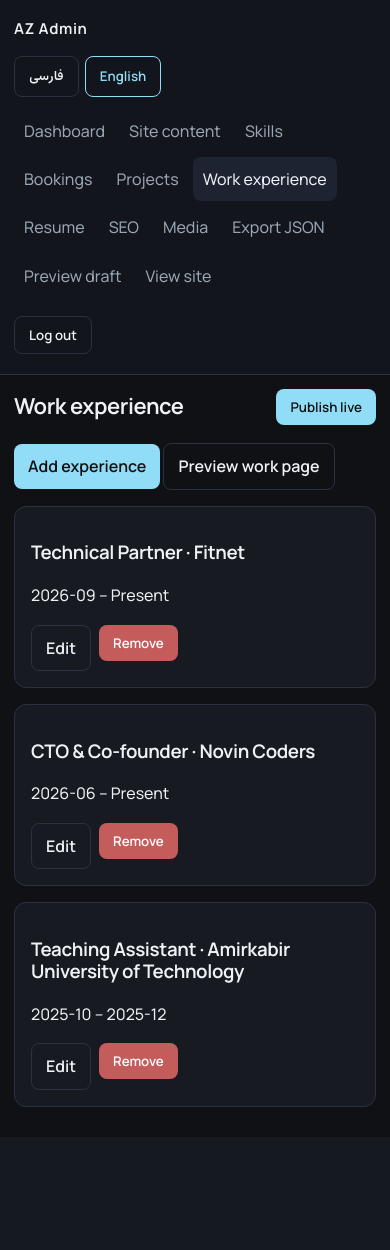
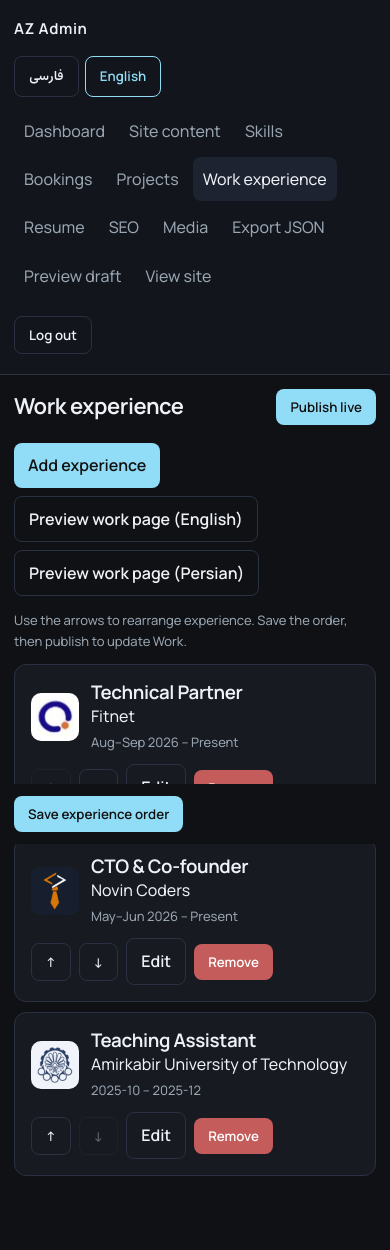
Before and after one commit to Amir-dev00/Portfolio, a Laravel app: page /admin/experience in a window 390 px wide. Before the commit the page ends 1107 px from the top, so only its background shows below. Run offline with Laravel 12, Linux system fonts and the light colour scheme; the visitor is signed in with stand-in values (Sample User, id 1); data comes from the database, SQL or seed files in the repository; some libraries are stand-ins or nearby versions.

Commit message:
Manage work experience order and autoplay mobile projects

```diff
--- a/cms/app/Http/Controllers/Admin/ExperienceController.php
+++ b/cms/app/Http/Controllers/Admin/ExperienceController.php
@@ -5,12 +5,15 @@ namespace App\Http\Controllers\Admin;
 use App\Http\Controllers\Controller;
 use App\Models\MediaAsset;
 use App\Models\SiteSetting;
+use App\Models\SiteState;
 use Illuminate\Http\RedirectResponse;
 use Illuminate\Http\Request;
+use Illuminate\Support\Collection;
 use Illuminate\Support\Facades\DB;
 use Illuminate\Support\Facades\Storage;
 use Illuminate\Support\Str;
 use Illuminate\Validation\Rule;
+use Illuminate\Validation\ValidationException;
 use Illuminate\View\View;
 use RuntimeException;
 use Throwable;
@@ -19,20 +22,58 @@ class ExperienceController extends Controller
 {
     public function index(): View
     {
+        $entries = $this->entries();
+        $logos = MediaAsset::query()->whereIn('id', $entries->map(fn (SiteSetting $entry) => $entry->value['logo_id'] ?? null)
+            ->filter()->unique()->values())->get()->keyBy('id');
+
+        return view('admin.experience.index', compact('entries', 'logos'));
+    }
+
+    public function reorder(Request $request): RedirectResponse
+    {
+        $data = $request->validate([
+            'order' => ['required', 'array', 'list'],
+            'order.*' => ['required', 'string', 'distinct'],
+        ]);
+
+        DB::transaction(function () use ($data) {
+            SiteState::query()->lockForUpdate()->findOrFail(SiteState::current()->id);
+            $entries = $this->entries();
+            $ids = $entries->keys()->all();
+            $order = $data['order'];
+
+            if (array_diff($order, $ids) || array_diff($ids, $order)) {
+                throw ValidationException::withMessages(['order' => __('The experience list changed. Refresh and try again.')]);
+            }
+            if ($order === $ids) {
+                return;
+            }
+
+            foreach ($order as $position => $id) {
+                $entry = $entries->get($id);
+                $entry->value = array_replace($entry->value, ['sort_order' => $position]);
+                $entry->save();
+            }
+        });
+
+        return redirect()->route('admin.experience.index')->with('status', __('Experience order saved as draft. Publish live to update the site.'));
+    }
+
+    /** @return Collection<string, SiteSetting> */
+    private function entries(): Collection
+    {
         $entries = SiteSetting::query()->where('key', 'like', SiteSetting::EXPERIENCE_PREFIX.'%')
-            ->get()->keyBy('key');
+            ->get()->keyBy(fn (SiteSetting $entry) => substr($entry->key, strlen(SiteSetting::EXPERIENCE_PREFIX)));
         foreach (config('work-experience', []) as $id => $value) {
-            $key = SiteSetting::EXPERIENCE_PREFIX.$id;
-            if (! $entries->has($key) && ! $entries->contains(fn (SiteSetting $entry) => strcasecmp(rtrim($entry->value['website'] ?? '', '/'), rtrim($value['website'], '/')) === 0)) {
-                $entries->put($key, new SiteSetting(['key' => $key, 'value' => $value]));
+            if (! $entries->has($id) && ! $entries->contains(fn (SiteSetting $entry) => strcasecmp(rtrim($entry->value['website'] ?? '', '/'), rtrim($value['website'], '/')) === 0)) {
+                $entries->put($id, new SiteSetting(['key' => SiteSetting::EXPERIENCE_PREFIX.$id, 'value' => $value]));
             }
         }
-        $entries = $entries->reject(fn (SiteSetting $entry) => ! empty($entry->value['removed'])
-            || $entry->key === SiteSetting::EXPERIENCE_PREFIX.'medpip'
+
+        return $entries->reject(fn (SiteSetting $entry, string $id) => ! empty($entry->value['removed'])
+            || $id === 'medpip'
             || SiteSetting::isRemovedEmployer($entry->value))
-            ->sortByDesc(fn (SiteSetting $entry) => $entry->value['start_month']);
-
-        return view('admin.experience.index', compact('entries'));
+            ->sort(fn (SiteSetting $first, SiteSetting $second) => SiteSetting::compareExperience($first->value, $second->value));
     }
 
     public function create(): View
@@ -57,6 +98,8 @@ class ExperienceController extends Controller
 
     public function destroy(string $experience): RedirectResponse
     {
+        DB::transaction(function () use ($experience) {
+            SiteState::query()->lockForUpdate()->findOrFail(SiteState::current()->id);
             $entry = $this->find($experience);
             if (array_key_exists($experience, config('work-experience', []))) {
                 $entry->value = ['removed' => true];
@@ -64,6 +107,7 @@ class ExperienceController extends Controller
             } else {
                 $entry->delete();
             }
+        });
 
         return redirect()->route('admin.experience.index')->with('status', __('Experience removed from draft. Publish live to update the site.'));
     }
@@ -122,7 +166,14 @@ class ExperienceController extends Controller
 
         try {
             DB::transaction(function () use ($entry, $data, $file, $removeLogo, &$path) {
-                $record = $entry->exists ? SiteSetting::query()->lockForUpdate()->findOrFail($entry->id) : $entry;
+                SiteState::query()->lockForUpdate()->findOrFail(SiteState::current()->id);
+                $record = SiteSetting::query()->where('key', $entry->key)->lockForUpdate()->first();
+                abort_if($entry->exists && ! $record, 404);
+                $record ??= $entry;
+                abort_if(! empty($record->value['removed']), 404);
+                if (isset($record->value['sort_order'])) {
+                    $data['sort_order'] = $record->value['sort_order'];
+                }
                 $data['logo_id'] = $removeLogo ? null : ($record->value['logo_id'] ?? null);
                 if (! $removeLogo && ! $file && ! empty($record->value['logo_path'])) {
                     $data['logo_path'] = $record->value['logo_path'];
--- a/cms/app/Models/SiteSetting.php
+++ b/cms/app/Models/SiteSetting.php
@@ -20,6 +20,12 @@ class SiteSetting extends Model
 
     protected $fillable = ['key', 'value'];
 
+    public static function compareExperience(array $first, array $second): int
+    {
+        return (($first['sort_order'] ?? PHP_INT_MAX) <=> ($second['sort_order'] ?? PHP_INT_MAX))
+            ?: strcmp($second['start_month'] ?? '', $first['start_month'] ?? '');
+    }
+
     public static function isRemovedEmployer(array $entry): bool
     {
         $host = strtolower((string) parse_url($entry['website'] ?? '', PHP_URL_HOST));
--- a/cms/app/Services/PortfolioContent.php
+++ b/cms/app/Services/PortfolioContent.php
@@ -16,7 +16,7 @@ class PortfolioContent
         if ($payload === null) {
             $payload = $this->publications->buildDraftPayload((bool) $preview);
             if (! $preview) {
-                unset($payload['experience']);
+                unset($payload['experience'], $payload['managed_bundled_experience']);
             }
         }
 
@@ -32,7 +32,7 @@ class PortfolioContent
         }
         $payload['experience'] = collect($experience)
             ->reject(SiteSetting::isRemovedEmployer(...))
-            ->sortByDesc('start_month')
+            ->sort(SiteSetting::compareExperience(...))
             ->map(static function (array $entry): array {
                 foreach (['company_fa', 'role_fa', 'description_fa', 'start_label_fa'] as $field) {
                     if (isset($entry[$field])) {
--- a/cms/app/Services/PublicationService.php
+++ b/cms/app/Services/PublicationService.php
@@ -70,7 +70,7 @@ class PublicationService
             'managed_bundled_experience' => $experience->keys()->map(fn (string $key) => substr($key, strlen(SiteSetting::EXPERIENCE_PREFIX)))->all(),
             'experience' => $experience->reject(fn (array $entry, string $key) => ! empty($entry['removed'])
                 || $key === SiteSetting::EXPERIENCE_PREFIX.'medpip'
-                || SiteSetting::isRemovedEmployer($entry))->sortByDesc('start_month')->map(function (array $entry) use ($logos) {
+                || SiteSetting::isRemovedEmployer($entry))->sort(SiteSetting::compareExperience(...))->map(function (array $entry) use ($logos) {
                 $entry['logo_path'] = $logos->get($entry['logo_id'] ?? 0)?->public_path ?? $entry['logo_path'] ?? null;
 
                 return $entry;
--- a/cms/lang/fa.json
+++ b/cms/lang/fa.json
@@ -14,6 +14,10 @@
   "Activate": "فعال‌سازی",
   "Active": "فعال",
   "Active:": "نسخه فعال:",
+  "Save experience order": "ذخیره ترتیب سوابق کاری",
+  "Use the arrows to rearrange experience. Save the order, then publish to update Work.": "با فلش‌ها ترتیب سوابق را عوض کن، سپس ترتیب را ذخیره و منتشر کن.",
+  "Experience order saved as draft. Publish live to update the site.": "ترتیب سوابق به‌صورت پیش‌نویس ذخیره شد. برای نمایش در سایت آن را منتشر کن.",
+  "The experience list changed. Refresh and try again.": "فهرست سوابق تغییر کرده است. صفحه را تازه کن و دوباره تلاش کن.",
   "Add experience": "افزودن سابقه کاری",
   "Add project": "افزودن پروژه",
   "Add public facts about yourself that Miro can use in answers. These fields become part of the published content.": "اطلاعات عمومی درباره خودت بنویس تا میرو در پاسخ‌ها از آن استفاده کند. این اطلاعات همراه محتوای سایت منتشر می‌شوند.",
--- a/cms/resources/views/admin/experience/index.blade.php
+++ b/cms/resources/views/admin/experience/index.blade.php
@@ -2,24 +2,70 @@
 @section('title', __('Work experience'))
 @section('heading', __('Work experience'))
 @section('content')
-  <p><a class="btn" href="{{ route('admin.experience.create') }}">{{ __('Add experience') }}</a>
-    <a class="btn btn-secondary" href="{{ url('/work?preview=1') }}">{{ __('Preview work page') }}</a></p>
-  @forelse ($entries as $entry)
-    @php($experience = $entry->value)
-    @php($id = substr($entry->key, strlen(\App\Models\SiteSetting::EXPERIENCE_PREFIX)))
-    <article class="card">
-      <h3>{{ $experience['role_'.app()->getLocale()] ?? $experience['role_en'] }} · {{ $experience['company_'.app()->getLocale()] ?? $experience['company_en'] }}</h3>
-      <p>{{ $experience['start_month'] }} – {{ $experience['end_month'] ?? __('Present') }}</p>
-      <div style="display:flex;gap:8px;flex-wrap:wrap">
-        <a class="btn btn-secondary" href="{{ route('admin.experience.edit', $id) }}">{{ __('Edit') }}</a>
-        <form method="post" action="{{ route('admin.experience.destroy', $id) }}" onsubmit="return confirm(this.dataset.confirm)" data-confirm="{{ __('Remove this experience from the draft?') }}">
-          @csrf
-          @method('DELETE')
-          <button class="btn-danger" type="submit">{{ __('Remove') }}</button>
-        </form>
-      </div>
-    </article>
-  @empty
+  <div class="admin-pills">
+    <a class="btn" href="{{ route('admin.experience.create') }}">{{ __('Add experience') }}</a>
+    <a class="btn btn-secondary" href="{{ url('/work?preview=1#work-experience') }}">{{ __('Preview work page') }} ({{ __('English') }})</a>
+    <a class="btn btn-secondary" href="{{ url('/fa/work?preview=1#work-experience') }}">{{ __('Preview work page') }} ({{ __('Persian') }})</a>
+  </div>
+
+  @if ($entries->isEmpty())
     <p>{{ __('Add your first role to start building your work history.') }}</p>
-  @endforelse
+  @else
+    <form method="post" action="{{ route('admin.experience.reorder') }}" data-admin-order>
+      @csrf
+      @if ($entries->count() > 1)
+        <p class="admin-hint">{{ __('Use the arrows to rearrange experience. Save the order, then publish to update Work.') }}</p>
+      @endif
+      <ol class="admin-experience-list" role="list">
+        @foreach ($entries as $id => $entry)
+          @php
+            $experience = $entry->value;
+            $company = $experience['company_'.app()->getLocale()] ?? $experience['company_en'];
+            $role = $experience['role_'.app()->getLocale()] ?? $experience['role_en'];
+            $logo = $logos->get($experience['logo_id'] ?? null);
+            $logoSrc = $logo ? route('admin.media.raw', $logo) : (!empty($experience['logo_path']) ? asset($experience['logo_path']) : null);
+          @endphp
+          <li class="card admin-experience-card">
+            <input type="hidden" name="order[]" value="{{ $id }}">
+            <span class="admin-experience-logo" aria-hidden="true">
+              @if ($logoSrc)
+                <img src="{{ $logoSrc }}" alt="" width="48" height="48">
+              @else
+                {{ \Illuminate\Support\Str::substr($company, 0, 1) }}
+              @endif
+            </span>
+            <div class="admin-experience-copy">
+              <h3 dir="auto">{{ $role }}</h3>
+              <p dir="auto">{{ $company }}</p>
+              <p class="admin-hint">
+                {{ $experience['start_label_'.app()->getLocale()] ?? $experience['start_month'] }}
+                <span aria-hidden="true">–</span>
+                {{ $experience['end_month'] ?? __('Present') }}
+              </p>
+            </div>
+            <div class="admin-pills">
+              @if ($entries->count() > 1)
+                <button type="button" class="btn-secondary" data-move="up" aria-label="{{ __('Move :title up', ['title' => $company]) }}" @disabled($loop->first)>↑</button>
+                <button type="button" class="btn-secondary" data-move="down" aria-label="{{ __('Move :title down', ['title' => $company]) }}" @disabled($loop->last)>↓</button>
+              @endif
+              <a class="btn btn-secondary" href="{{ route('admin.experience.edit', $id) }}">{{ __('Edit') }}</a>
+              <button class="btn-danger" type="submit" form="experience-remove-{{ $id }}">{{ __('Remove') }}</button>
+            </div>
+          </li>
+        @endforeach
+      </ol>
+      @if ($entries->count() > 1)
+        <div class="admin-save"><button type="submit">{{ __('Save experience order') }}</button></div>
+      @endif
+    </form>
+    @foreach ($entries as $id => $entry)
+      <form id="experience-remove-{{ $id }}" method="post" action="{{ route('admin.experience.destroy', $id) }}" onsubmit="return confirm(this.dataset.confirm)" data-confirm="{{ __('Remove this experience from the draft?') }}" hidden>
+        @csrf
+        @method('DELETE')
+      </form>
+    @endforeach
+    @if ($entries->count() > 1)
+      @include('admin.partials.reorder-script')
+    @endif
+  @endif
 @endsection
--- a/cms/resources/views/admin/layouts/app.blade.php
+++ b/cms/resources/views/admin/layouts/app.blade.php
@@ -57,6 +57,20 @@
     .admin-shortcuts a { display:grid; gap:4px; margin:0; }
     .admin-shortcuts a:hover { border-color:var(--accent); }
     .admin-shortcuts span { color:var(--muted); font-size:13px; }
+    .admin-experience-list { display:grid; gap:10px; margin:0; padding:0; list-style:none; }
+    .admin-experience-card { display:grid; grid-template-columns:48px minmax(0,1fr) auto; align-items:center; gap:12px; margin:0; direction:ltr; }
+    .admin-experience-logo { display:grid; place-items:center; width:48px; height:48px; border-radius:10px; overflow:hidden; background:#232b3a; color:var(--accent); }
+    .admin-experience-logo img { display:block; object-fit:contain; }
+    .admin-experience-copy { min-width:0; overflow-wrap:anywhere; }
+    .admin-experience-copy h3, .admin-experience-copy p { margin:0; }
+    .admin-experience-copy p + p { margin-block-start:3px; }
+    html[dir="rtl"] .admin-experience-card :is(.admin-experience-copy,.admin-pills) { direction:rtl; }
+    .admin-experience-card .admin-pills { margin:0; }
+    .admin-experience-card button:disabled { opacity:.35; cursor:default; }
+    @media (max-width:680px) {
+      .admin-experience-card { grid-template-columns:48px minmax(0,1fr); }
+      .admin-experience-card .admin-pills { grid-column:1 / -1; }
+    }
     @media (max-width:900px) {
       .shell { grid-template-columns:minmax(0,1fr); }
       aside { border-inline-end:0; border-bottom:1px solid var(--line); }
--- /dev/null
+++ b/cms/resources/views/admin/partials/reorder-script.blade.php
@@ -0,0 +1,26 @@
+<script>
+  (() => {
+    const form = document.querySelector('[data-admin-order]');
+    const list = form.querySelector('ol');
+
+    form.addEventListener('click', (event) => {
+      const button = event.target.closest('button[data-move]');
+      if (!button) return;
+
+      const row = button.closest('li');
+      const moveUp = button.dataset.move === 'up';
+      const neighbor = moveUp ? row.previousElementSibling : row.nextElementSibling;
+      if (!neighbor) return;
+
+      if (moveUp) list.insertBefore(row, neighbor);
+      else list.insertBefore(neighbor, row);
+
+      for (const item of list.children) {
+        item.querySelector('[data-move="up"]').disabled = item === list.firstElementChild;
+        item.querySelector('[data-move="down"]').disabled = item === list.lastElementChild;
+      }
+
+      (button.disabled ? row.querySelector('button:not(:disabled)') : button).focus();
+    });
+  })();
+</script>
--- a/cms/resources/views/pages/work.blade.php
+++ b/cms/resources/views/pages/work.blade.php
@@ -46,6 +46,7 @@
                         <button type="button" data-mobile-step="1" aria-controls="az-work-mobile-track" aria-label="{{ $locale === 'fa' ? 'پروژه بعدی' : 'Next project' }}">
                           <svg viewBox="0 0 24 24" width="18" height="18" aria-hidden="true"><path d="m10 6 6 6-6 6" fill="none" stroke="currentColor" stroke-width="1.8" stroke-linecap="round" stroke-linejoin="round"/></svg>
                         </button>
+                        <div class="az-work-mobile__progress" aria-hidden="true"><span></span></div>
                       </div>
                     @endif
                   </div>
--- a/cms/routes/web.php
+++ b/cms/routes/web.php
@@ -86,6 +86,7 @@ Route::prefix('admin')->name('admin.')->middleware(\App\Http\Middleware\AdminLoc
         Route::post('/bookings/{booking}/cancel', [BookingAdminController::class, 'cancel'])->name('bookings.cancel');
         Route::post('/bookings/{booking}/complete', [BookingAdminController::class, 'complete'])->name('bookings.complete');
 
+        Route::post('/experience/reorder', [ExperienceController::class, 'reorder'])->name('experience.reorder');
         Route::resource('experience', ExperienceController::class)->except('show');
 
         Route::get('/projects', [ProjectController::class, 'index'])->name('projects.index');
```
Also changed, not shown: cms/public/css/az-app.css (+17 -1 lines), cms/public/js/az-app.js (+102 -2 lines), cms/resources/views/admin/projects/index.blade.php (+2 -27 lines), cms/tests/Feature/WorkExperienceTest.php (+38 -0 lines), css/az-app.css (+17 -1 lines), js/az-app.js (+102 -2 lines). Lines whose indentation alone changed are shown as unchanged.
